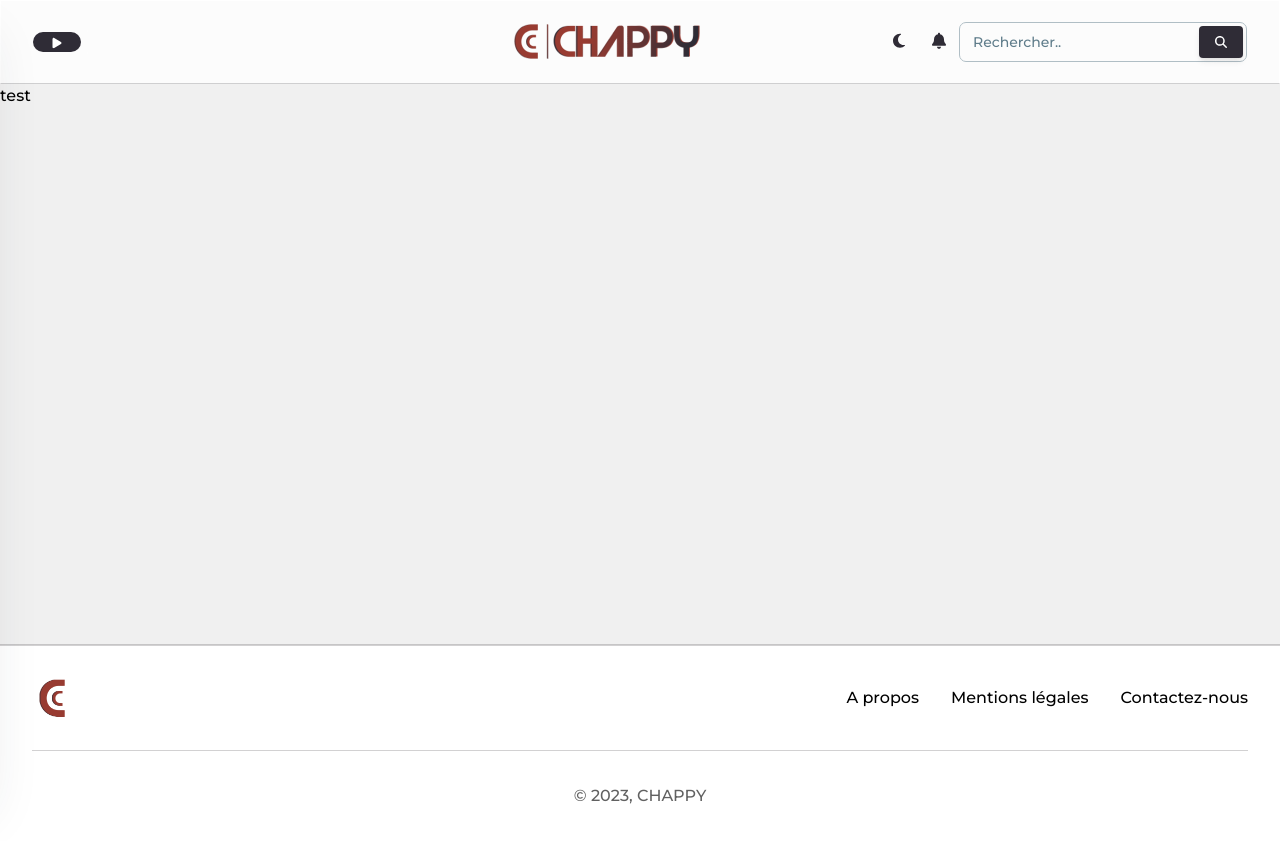
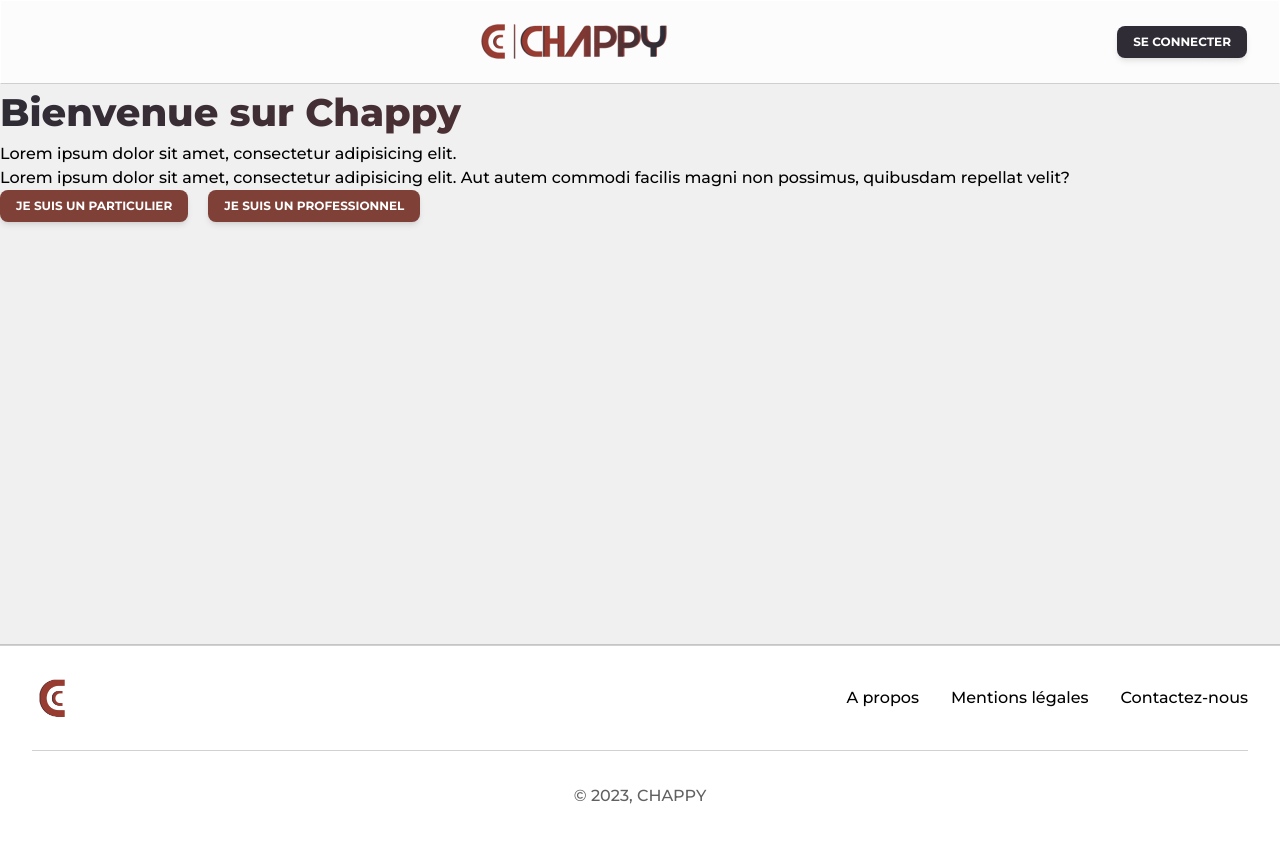
Before and after one commit to mathieubourkel/chappy, a React (Vite) app: page / in a window 1280 px wide. Built offline with nearby package versions, Linux system fonts and the light colour scheme.

Commit message:
début page d'accueil

```diff
--- a/src/App.tsx
+++ b/src/App.tsx
@@ -21,13 +21,12 @@ import NotFoundPage from "./services/utils/NotFoundPage.tsx";
 import { NavbarConnected } from "./components/Navbar/NavbarConnected.tsx";
 import { NavbarVisitor } from "./components/Navbar/NavbarVisitor.tsx";
 import { Sidebar } from "./components/Sidebar/Sidebar.tsx";
-import { intProject } from "./services/interfaces/intProject.tsx";import { intUsers } from "./services/interfaces/intUser.tsx";
-import { intCompagny } from "./services/interfaces/intCompagny.tsx";
+import { intProject } from "./services/interfaces/intProject.tsx";
 
 
 export default function App() {
   const [logins, setLogin] = useState<Array<string>>([]);
-  const isLogged = true;
+  const isLogged = false;
   const isOwner = true;
   const [project, setProject] = useState<intProject>({
     name: "Projet1", description: "Description du projet la j,ffdkfdksdnfjnsdjnf ndf ndsf sdnfjfn sjfsf s,f f sd fsdnf bfsd, ds,n fbdsnsbd", budget: 500, status: "En cours", owner: "Mathieu", id: 0
--- a/src/pages/Home/HomePage.tsx
+++ b/src/pages/Home/HomePage.tsx
@@ -1,8 +1,35 @@
+import {NavLink} from "react-router-dom";
+import {Button} from "@material-tailwind/react";
+import React from "react";
 
 export default function HomePage() {
   return (
 
-          <main>test
+          <main>
+              <section>
+                  <h1>Bienvenue sur Chappy</h1>
+                  <h3>Lorem ipsum dolor sit amet, consectetur adipisicing elit.</h3>
+                  <p>Lorem ipsum dolor sit amet, consectetur adipisicing elit. Aut autem commodi facilis magni non possimus, quibusdam repellat velit? </p>
+
+                  <article className={"flex gap-5"}>
+                      <Button
+                          size="sm"
+                          className="hidden lg:inline-block bg-brick-400"
+                      >
+                          <NavLink to={"/signup"}>Je suis un particulier</NavLink>
+                      </Button>
+                      <Button
+                          size="sm"
+                          className="hidden lg:inline-block bg-brick-400"
+                      >
+                          <NavLink to={"/signup"}>Je suis un professionnel</NavLink>
+                      </Button>
+                  </article>
+
+              </section>
+              <section>
+
+              </section>
           </main>
 
   )
```
